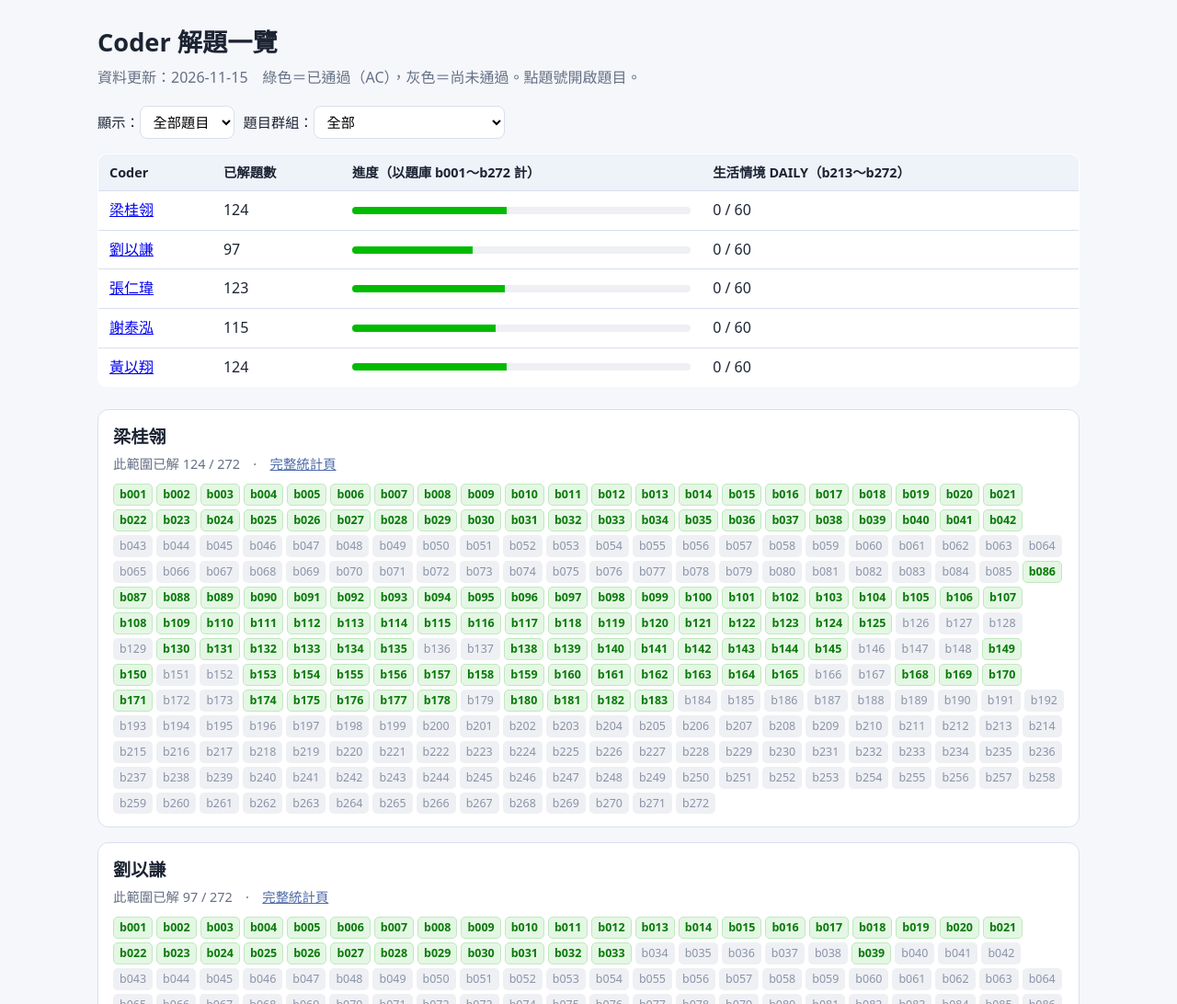
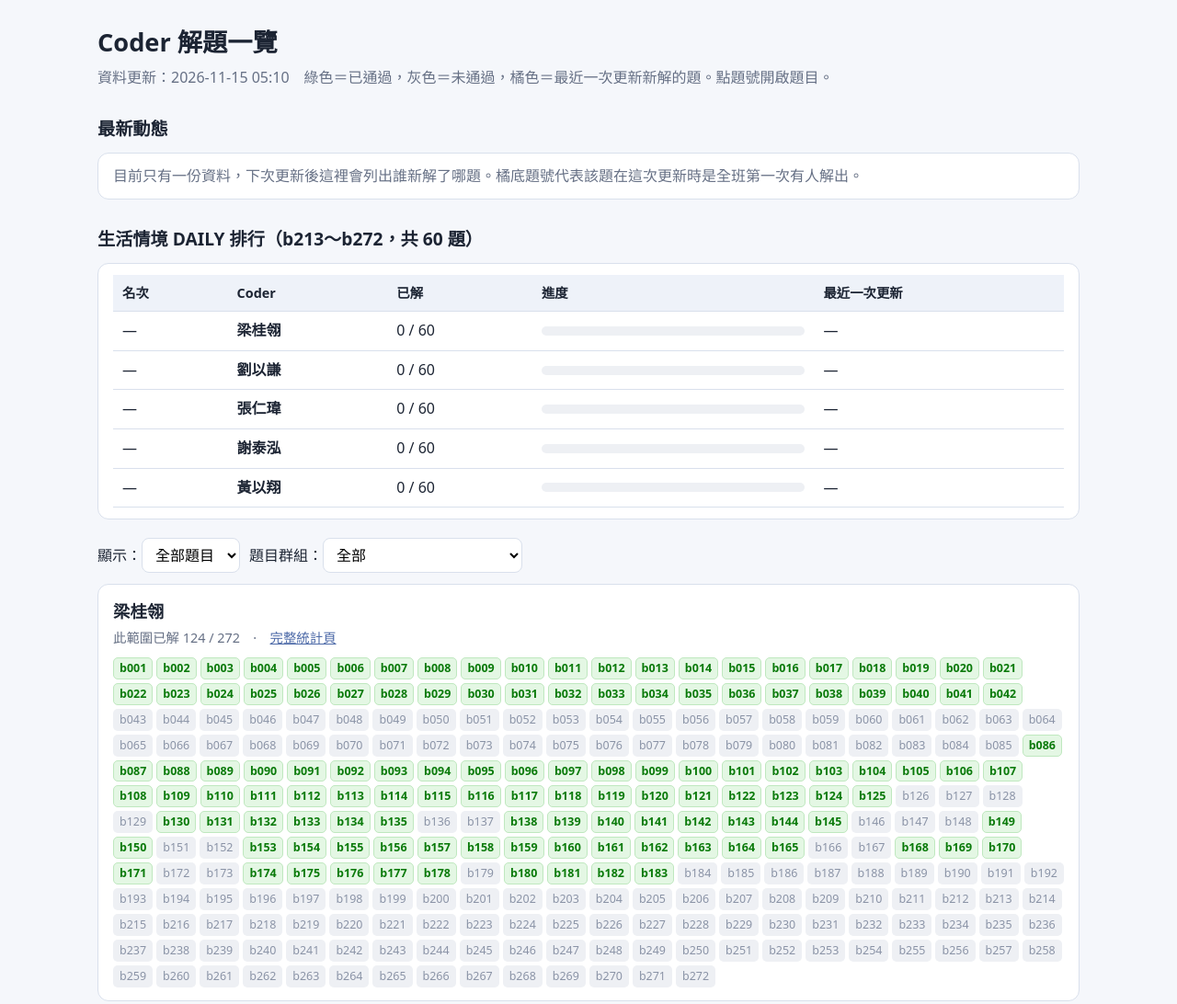
Before and after one commit to greenmail1011/z-class, a plain HTML site: page index.html in a window 1280 px wide. Shown: the top 1092 px of the page at 92% size. Drawn offline with Linux system fonts and the light colour scheme.

Commit message:
Add snapshot diff feed and DAILY ranking
Co-Authored-By: Claude Sonnet 5.5 <noreply@anthropic.com>
Claude-Session: https://claude.ai/code/session_01THEmz1coKdAHXb7UVbtsfm

```diff
--- a/index.html
+++ b/index.html
@@ -5,30 +5,39 @@
 <meta name="viewport" content="width=device-width, initial-scale=1">
 <title>Coder 解題一覽｜FZT Judge</title>
 <style>
-  :root{--bg:#f5f7fb;--ink:#1c2433;--muted:#667085;--line:#d9e0ec;--ok:#00bb00;--okbg:#e4f7e4;--no:#eef0f4;--acc:#4d6aa8}
+  :root{--bg:#f5f7fb;--ink:#1c2433;--muted:#667085;--line:#d9e0ec;--ok:#00bb00;--okbg:#e4f7e4;--no:#eef0f4;--acc:#4d6aa8;--hot:#f59e0b}
   *{box-sizing:border-box}
   body{margin:0;background:var(--bg);color:var(--ink);font-family:"Noto Sans TC","PingFang TC","Microsoft JhengHei",system-ui,sans-serif;line-height:1.6}
   .wrap{max-width:1100px;margin:0 auto;padding:24px 16px 64px}
   h1{margin:0 0 4px;font-size:1.7rem}
+  h2.t{margin:28px 0 10px;font-size:1.2rem}
   .sub{color:var(--muted);margin:0 0 18px}
-  .tools{display:flex;flex-wrap:wrap;gap:10px;align-items:center;margin-bottom:16px}
-  .tools label{font-size:.95rem}
-  select,input[type=search]{font:inherit;padding:6px 10px;border:1px solid var(--line);border-radius:8px;background:#fff}
-  table.sum{width:100%;border-collapse:collapse;background:#fff;border:1px solid var(--line);border-radius:10px;overflow:hidden;margin-bottom:24px}
-  table.sum th,table.sum td{padding:8px 12px;text-align:left;border-bottom:1px solid var(--line)}
-  table.sum th{background:#eef2f9;font-size:.9rem}
-  table.sum td.n{font-variant-numeric:tabular-nums}
-  .bar{height:8px;background:var(--no);border-radius:4px;overflow:hidden;min-width:80px}
+  .panel{background:#fff;border:1px solid var(--line);border-radius:12px;padding:12px 16px;margin-bottom:16px}
+  .feed-day{margin:6px 0 2px;font-size:.85rem;color:var(--muted);font-weight:700}
+  .feed li{margin:3px 0}
+  .feed ul{margin:0;padding-left:20px}
+  .empty{color:var(--muted)}
+  .nm{font-weight:700}
+  .tag{display:inline-block;font-size:.78rem;padding:0 6px;border-radius:5px;background:var(--okbg);color:#0a7a0a;margin:0 2px;text-decoration:none;font-weight:700}
+  .tag.first{background:#fff3d6;color:#9a5b00;border:1px solid #f3d38b}
+  table.rank{width:100%;border-collapse:collapse}
+  table.rank th,table.rank td{padding:8px 10px;text-align:left;border-bottom:1px solid var(--line);vertical-align:middle}
+  table.rank th{background:#eef2f9;font-size:.9rem}
+  table.rank td.n{font-variant-numeric:tabular-nums;white-space:nowrap}
+  .bar{height:10px;background:var(--no);border-radius:5px;overflow:hidden;min-width:100px}
   .bar i{display:block;height:100%;background:var(--ok)}
+  .up{color:#b45309;font-weight:700;font-size:.85rem}
+  .tools{display:flex;flex-wrap:wrap;gap:10px;align-items:center;margin:20px 0 12px}
+  select{font:inherit;padding:6px 10px;border:1px solid var(--line);border-radius:8px;background:#fff}
   .card{background:#fff;border:1px solid var(--line);border-radius:12px;padding:14px 16px;margin-bottom:16px}
-  .card h2{margin:0 0 2px;font-size:1.2rem}
+  .card h3{margin:0 0 2px;font-size:1.15rem}
   .card .meta{color:var(--muted);font-size:.9rem;margin-bottom:10px}
   .card .meta a{color:var(--acc)}
-  .sec{margin:10px 0 4px;font-size:.85rem;color:var(--muted);font-weight:700}
   .chips{display:flex;flex-wrap:wrap;gap:4px}
   .chips a{font-size:.78rem;padding:1px 6px;border-radius:5px;text-decoration:none;font-variant-numeric:tabular-nums;border:1px solid transparent}
   .chips a.ok{background:var(--okbg);color:#0a7a0a;border-color:#bfe8bf;font-weight:700}
   .chips a.no{background:var(--no);color:#8a93a6}
+  .chips a.new{background:#fff3d6;color:#9a5b00;border-color:var(--hot)}
   body.only-ok .chips a.no{display:none}
   body.only-no .chips a.ok{display:none}
   .note{color:var(--muted);font-size:.85rem;margin-top:24px}
@@ -37,49 +46,78 @@
 <body>
 <div class="wrap">
   <h1>Coder 解題一覽</h1>
-  <p class="sub">資料更新：<span id="stamp"></span>　綠色＝已通過（AC），灰色＝尚未通過。點題號開啟題目。</p>
+  <p class="sub">資料更新：<span id="stamp"></span>　綠色＝已通過，灰色＝未通過，橘色＝最近一次更新新解的題。點題號開啟題目。</p>
+
+  <h2 class="t">最新動態</h2>
+  <div class="panel feed" id="feed"></div>
+
+  <h2 class="t">生活情境 DAILY 排行（b213～b272，共 60 題）</h2>
+  <div class="panel"><table class="rank" id="rank"><thead><tr><th>名次</th><th>Coder</th><th>已解</th><th>進度</th><th>最近一次更新</th></tr></thead><tbody></tbody></table></div>
+
   <div class="tools">
     <label>顯示：<select id="mode"><option value="all">全部題目</option><option value="ok">只看已解</option><option value="no">只看未解</option></select></label>
     <label>題目群組：<select id="grp"></select></label>
   </div>
-  <table class="sum" id="sum"><thead><tr><th>Coder</th><th>已解題數</th><th>進度（以題庫 b001～b272 計）</th><th>生活情境 DAILY（b213～b272）</th></tr></thead><tbody></tbody></table>
   <div id="cards"></div>
-  <p class="note">資料來源：各 Coder 的「UserStatistic」頁面。b184～b212 為不公開或非本批題目，仍列出以便對照；之後有人解新題，重新抓一次資料即可更新本頁。</p>
+  <p class="note">資料來源：各 Coder 在 fzt-judge 的 UserStatistic 頁面。這是靜態頁，每次重抓資料並加入一份新快照後，才會出現新的動態；動態是比對前後兩次快照得出的，不含實際解題時間。</p>
 </div>
 <script>
 var BASE="https://fzt-judge.com/";
-var STAMP="2026-11-15";
-var CODERS=[
- {name:"梁桂翎",id:49,ac:"b001-b042 b086-b125 b130-b135 b138-b145 b149-b150 b153-b165 b168-b171 b174-b178 b180-b183"},
- {name:"劉以謙",id:71,ac:"b001-b033 b039 b099-b108 b110-b125 b130-b132 b134-b135 b138-b146 b150 b156-b165 b168-b171 b174-b178 b180-b181 b183"},
- {name:"張仁瑋",id:57,ac:"b001-b003 b005-b042 b086-b097 b099-b122 b124-b125 b130-b135 b137-b146 b149-b150 b153-b165 b168-b171 b174-b178 b180-b183"},
- {name:"謝泰泓",id:48,ac:"b001-b039 b086-b110 b116-b125 b130-b135 b138-b143 b146 b149-b150 b153-b165 b168-b171 b174-b178 b180-b183"},
- {name:"黃以翔",id:50,ac:"b001-b042 b086-b097 b099-b125 b130-b135 b138-b146 b149-b150 b153-b165 b168-b171 b174-b178 b180-b183"}
+var CODERS=[{id:49,name:"梁桂翎"},{id:71,name:"劉以謙"},{id:57,name:"張仁瑋"},{id:48,name:"謝泰泓"},{id:50,name:"黃以翔"}];
+/* 每次更新：在最後面加一筆快照（時間 + 每人的已通過題號，連號可寫 b001-b042） */
+var SNAPSHOTS=[
+ {t:"2026-11-15 05:10",ac:{
+  49:"b001-b042 b086-b125 b130-b135 b138-b145 b149-b150 b153-b165 b168-b171 b174-b178 b180-b183",
+  71:"b001-b033 b039 b099-b108 b110-b125 b130-b132 b134-b135 b138-b146 b150 b156-b165 b168-b171 b174-b178 b180-b181 b183",
+  57:"b001-b003 b005-b042 b086-b097 b099-b122 b124-b125 b130-b135 b137-b146 b149-b150 b153-b165 b168-b171 b174-b178 b180-b183",
+  48:"b001-b039 b086-b110 b116-b125 b130-b135 b138-b143 b146 b149-b150 b153-b165 b168-b171 b174-b178 b180-b183",
+  50:"b001-b042 b086-b097 b099-b125 b130-b135 b138-b146 b149-b150 b153-b165 b168-b171 b174-b178 b180-b183"}}
 ];
 var GROUPS=[["全部","1-272"],["b001～b085","1-85"],["b086～b129","86-129"],["b130～b185 一二維題庫","130-185"],["b186～b212","186-212"],["DAILY b213～b272","213-272"]];
+var DL=213,DH=272;
 function pid(n){return "b"+String(n).padStart(3,"0");}
-function expand(s){var out={};s.split(/\s+/).forEach(function(t){var m=t.match(/^b(\d+)(?:-b(\d+))?$/);if(!m)return;var a=+m[1],b=m[2]?+m[2]:a;for(var i=a;i<=b;i++)out[i]=1;});return out;}
-function range(s){var p=s.split("-");return[+p[0],+p[1]];}
-document.getElementById("stamp").textContent=STAMP;
-var grp=document.getElementById("grp");GROUPS.forEach(function(g,i){var o=document.createElement("option");o.value=i;o.textContent=g[0];grp.appendChild(o);});
-CODERS.forEach(function(c){c.set=expand(c.ac);c.count=Object.keys(c.set).length;});
-var tb=document.querySelector("#sum tbody");
-CODERS.forEach(function(c){
-  var daily=0;for(var i=213;i<=272;i++)if(c.set[i])daily++;
+function expand(s){var o={};(s||"").split(/\s+/).forEach(function(t){var m=t.match(/^b(\d+)(?:-b(\d+))?$/);if(!m)return;var a=+m[1],b=m[2]?+m[2]:a;for(var i=a;i<=b;i++)o[i]=1;});return o;}
+function link(n,cls){return '<a class="'+cls+'" target="_blank" rel="noopener" href="'+BASE+'ShowProblem?problemid='+pid(n)+'">'+pid(n)+'</a>';}
+var snaps=SNAPSHOTS.map(function(s){var sets={};CODERS.forEach(function(c){sets[c.id]=expand(s.ac[c.id]);});return {t:s.t,sets:sets};});
+var last=snaps[snaps.length-1],prev=snaps.length>1?snaps[snaps.length-2]:null;
+document.getElementById("stamp").textContent=last.t;
+function diff(a,b,id){var out=[];Object.keys(b.sets[id]).forEach(function(k){if(!a.sets[id][k])out.push(+k);});return out.sort(function(x,y){return x-y;});}
+
+/* 最新動態：由新到舊，每次快照與上一次比對 */
+var feed=document.getElementById("feed"),html="",any=false;
+for(var i=snaps.length-1;i>=1;i--){
+  var items="";
+  CODERS.forEach(function(c){var d=diff(snaps[i-1],snaps[i],c.id);if(d.length){
+    var tags=d.map(function(n){
+      var firstSolver=true;for(var j=0;j<i;j++){CODERS.forEach(function(o){if(snaps[j].sets[o.id][n])firstSolver=false;});}
+      return link(n,"tag"+(firstSolver?" first":""));}).join("");
+    items+='<li><span class="nm">'+c.name+'</span> 新解 '+d.length+' 題：'+tags+'</li>';any=true;}});
+  html+='<div class="feed-day">'+snaps[i-1].t+' → '+snaps[i].t+'</div>'+(items?'<ul>'+items+'</ul>':'<div class="empty">這段期間沒有人新解題</div>');
+}
+feed.innerHTML=html||'<div class="empty">目前只有一份資料，下次更新後這裡會列出誰新解了哪題。橘底題號代表該題在這次更新時是全班第一次有人解出。</div>';
+
+/* DAILY 排行 */
+function dailyCount(snap,id){var n=0;for(var k=DL;k<=DH;k++)if(snap.sets[id][k])n++;return n;}
+var rows=CODERS.map(function(c){var n=dailyCount(last,c.id),p=prev?dailyCount(prev,c.id):n;return{c:c,n:n,gain:n-p};});
+rows.sort(function(a,b){return b.n-a.n;});
+var tb=document.querySelector("#rank tbody"),rk=0,shown=0,lastN=null;
+rows.forEach(function(r){shown++;if(r.n!==lastN){rk=shown;lastN=r.n;}
   var tr=document.createElement("tr");
-  tr.innerHTML='<td><a href="#c'+c.id+'">'+c.name+'</a></td><td class="n">'+c.count+'</td><td><div class="bar"><i style="width:'+(c.count/272*100).toFixed(1)+'%"></i></div></td><td class="n">'+daily+' / 60</td>';
-  tb.appendChild(tr);
-});
-var cards=document.getElementById("cards");
+  tr.innerHTML='<td class="n">'+(r.n===0?"—":rk)+'</td><td class="nm">'+r.c.name+'</td><td class="n">'+r.n+' / 60</td><td><div class="bar"><i style="width:'+(r.n/60*100)+'%"></i></div></td><td class="n">'+(prev?(r.gain>0?'<span class="up">+'+r.gain+' 題</span>':'0'):'—')+'</td>';
+  tb.appendChild(tr);});
+
+/* 每人卡片 */
+var grp=document.getElementById("grp"),cards=document.getElementById("cards");
+GROUPS.forEach(function(g,i){var o=document.createElement("option");o.value=i;o.textContent=g[0];grp.appendChild(o);});
 function render(){
-  var r=range(GROUPS[grp.value][1]);cards.innerHTML="";
+  var p=GROUPS[grp.value][1].split("-"),a=+p[0],b=+p[1];cards.innerHTML="";
   CODERS.forEach(function(c){
+    var newSet={};if(prev)diff(prev,last,c.id).forEach(function(n){newSet[n]=1;});
     var chips="",ok=0,tot=0;
-    for(var i=r[0];i<=r[1];i++){tot++;var s=!!c.set[i];if(s)ok++;chips+='<a class="'+(s?"ok":"no")+'" target="_blank" rel="noopener" href="'+BASE+'ShowProblem?problemid='+pid(i)+'" title="'+pid(i)+(s?" 已通過":" 未通過")+'">'+pid(i)+'</a>';}
-    var d=document.createElement("div");d.className="card";d.id="c"+c.id;
-    d.innerHTML='<h2>'+c.name+'</h2><div class="meta">此範圍已解 '+ok+' / '+tot+'　·　<a target="_blank" rel="noopener" href="'+BASE+'UserStatistic?id='+c.id+'">完整統計頁</a></div><div class="chips">'+chips+'</div>';
-    cards.appendChild(d);
-  });
+    for(var n=a;n<=b;n++){tot++;var s=!!last.sets[c.id][n];if(s)ok++;chips+=link(n,s?(newSet[n]?"ok new":"ok"):"no");}
+    var d=document.createElement("div");d.className="card";
+    d.innerHTML='<h3>'+c.name+'</h3><div class="meta">此範圍已解 '+ok+' / '+tot+'　·　<a target="_blank" rel="noopener" href="'+BASE+'UserStatistic?id='+c.id+'">完整統計頁</a></div><div class="chips">'+chips+'</div>';
+    cards.appendChild(d);});
 }
 grp.addEventListener("change",render);
 document.getElementById("mode").addEventListener("change",function(e){document.body.className=e.target.value==="all"?"":"only-"+e.target.value;});
```
